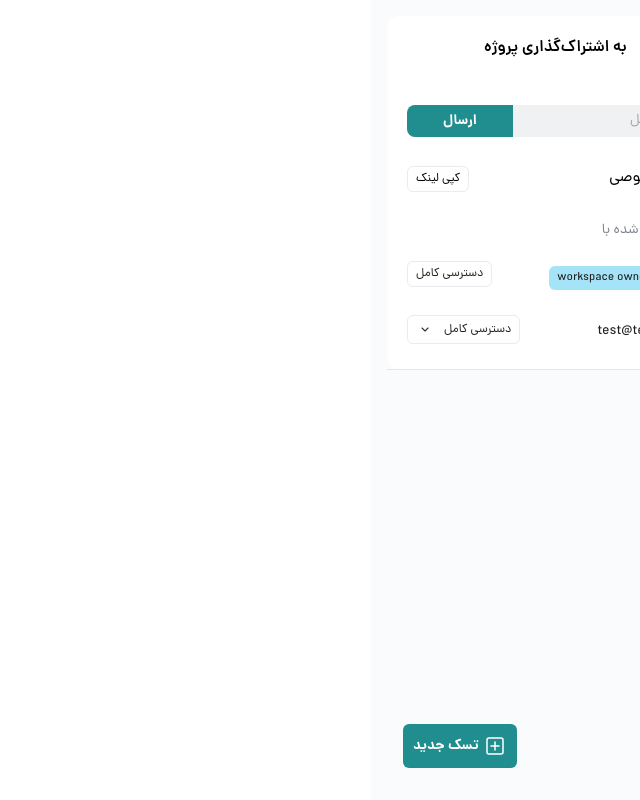
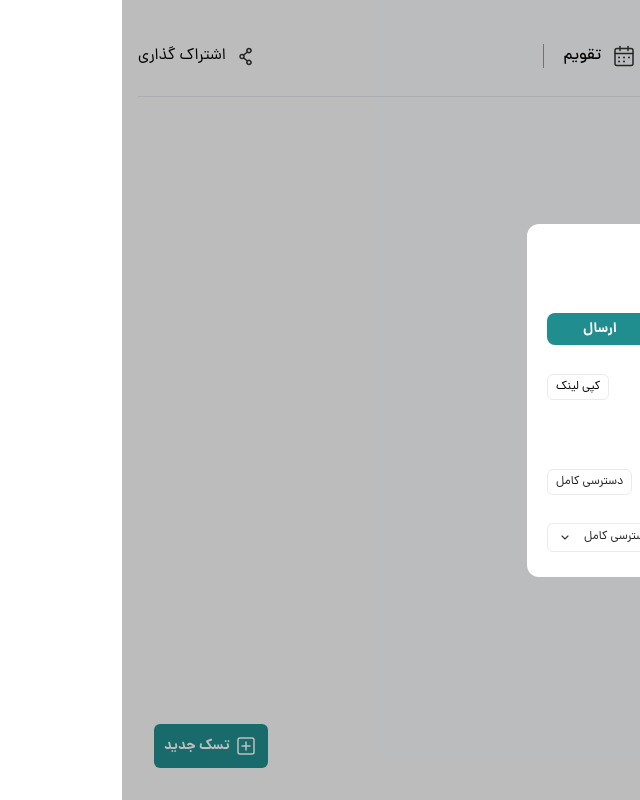
Before and after one commit to Quera-Spring-Front-end-Bootcamp/Group3, a React (Vite) app: page /main in a window 1280 px wide. Both pictures are taken after a click on the button "اشتراک گذاری". Shown: the whole page, without its empty margins (640-1280 px from the left). Built offline with nearby package versions, Linux system fonts and the light colour scheme.

Commit message:
add share project to main layout

```diff
--- a/src/components/Card/Card.jsx
+++ b/src/components/Card/Card.jsx
@@ -11,7 +11,7 @@ const Card = ({
   titleClassName,
 }) => {
   return (
-    <div className={`flex flex-col  bg-white ${className}`}>
+    <div className={`flex flex-col bg-white ${className}`}>
       {(title || closeIcon || backIcon) && (
         <div className={" flex flex-row items-center  w-full justify-between"}>
           {closeIcon ? (
--- a/src/components/ShareProject/ShareProjectCard.jsx
+++ b/src/components/ShareProject/ShareProjectCard.jsx
@@ -5,6 +5,8 @@ import profile from "../../assets/images/profile.png";
 import Card from "../Card/Card";
 import icons from "../../assets/Icons";
 import { SharedUser } from "./SharedUser";
+import { Dialog, Transition } from "@headlessui/react";
+import { Fragment } from "react";
 
 const ShareProjectCard = ({ openModal, setOpenModal }) => {
   const info = [
@@ -27,13 +29,41 @@ const ShareProjectCard = ({ openModal, setOpenModal }) => {
   };
 
   return (
+    <>
+      <Transition appear show={openModal} as={Fragment}>
+        <Dialog as="div" className="relative z-10" onClose={handleClose}>
+          <Transition.Child
+            as={Fragment}
+            enter="ease-out duration-300"
+            enterFrom="opacity-0"
+            enterTo="opacity-100"
+            leave="ease-in duration-200"
+            leaveFrom="opacity-100"
+            leaveTo="opacity-0"
+          >
+            <div className="fixed inset-0 bg-black bg-opacity-25" />
+          </Transition.Child>
+
+          <div className="fixed inset-0 overflow-y-auto">
+            <div className="flex min-h-full items-center justify-center p-4">
+              <Transition.Child
+                as={Fragment}
+                enter="ease-out duration-300"
+                enterFrom="opacity-0 scale-95"
+                enterTo="opacity-100 scale-100"
+                leave="ease-in duration-200"
+                leaveFrom="opacity-100 scale-100"
+                leaveTo="opacity-0 scale-95"
+              >
+                <Dialog.Panel>
                   <Card
                     className={
                       openModal
-          ? "max-w-[470px] w-full rounded-xl  p-5 bg-white flex flex-col"
+                        ? "w-[470px] rounded-xl  p-5 bg-white flex flex-col"
                         : "hidden"
                     }
                   >
+                    <Dialog.Title>
                       <div className="flex items-center pb-[45px]">
                         <div className="cursor-pointer" onClick={handleClose}>
                           {icons.CloseIcon}
@@ -42,6 +72,7 @@ const ShareProjectCard = ({ openModal, setOpenModal }) => {
                           به اشتراک‌گذاری پروژه‌
                         </div>
                       </div>
+                    </Dialog.Title>
                     <ProjectInvitationForm />
                     <CopyLink className="mb-[29px]" />
                     <span className="text-sm text-[#7d828c] block mb-5">
@@ -61,6 +92,13 @@ const ShareProjectCard = ({ openModal, setOpenModal }) => {
                       ))}
                     </div>
                   </Card>
+                </Dialog.Panel>
+              </Transition.Child>
+            </div>
+          </div>
+        </Dialog>
+      </Transition>
+    </>
   );
 };
 
```
Lines whose indentation alone changed are shown as unchanged.
